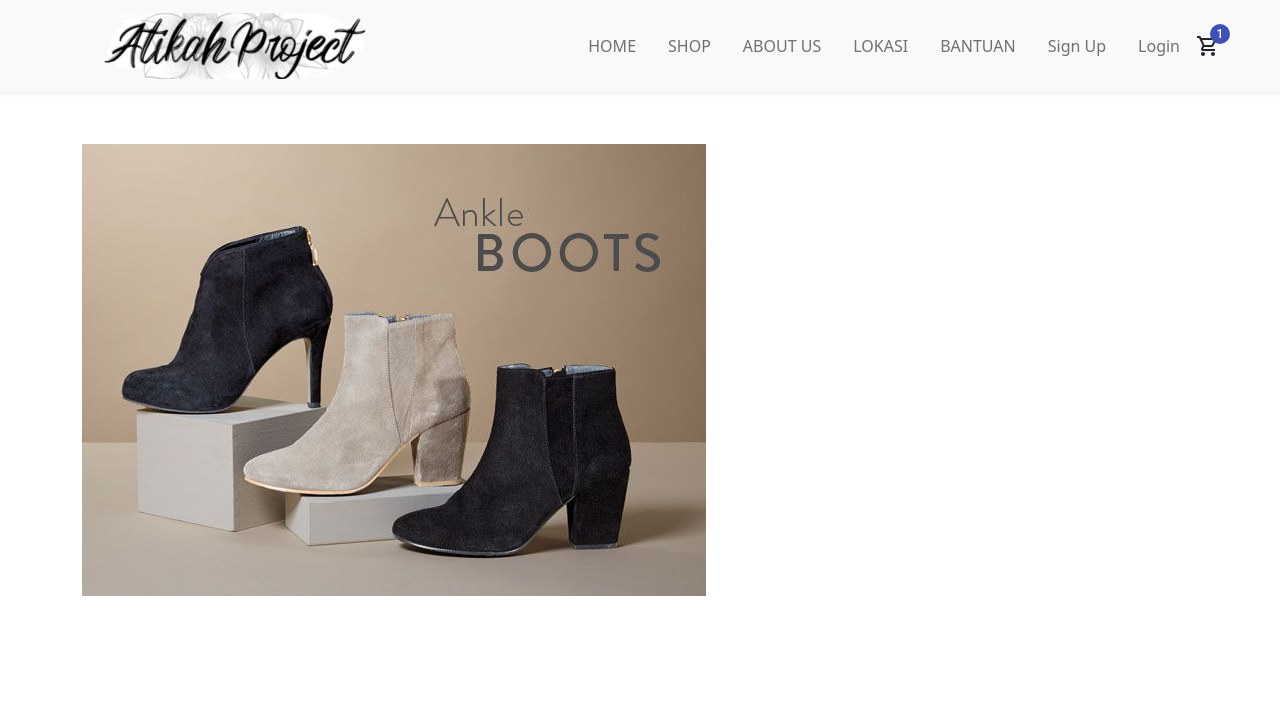
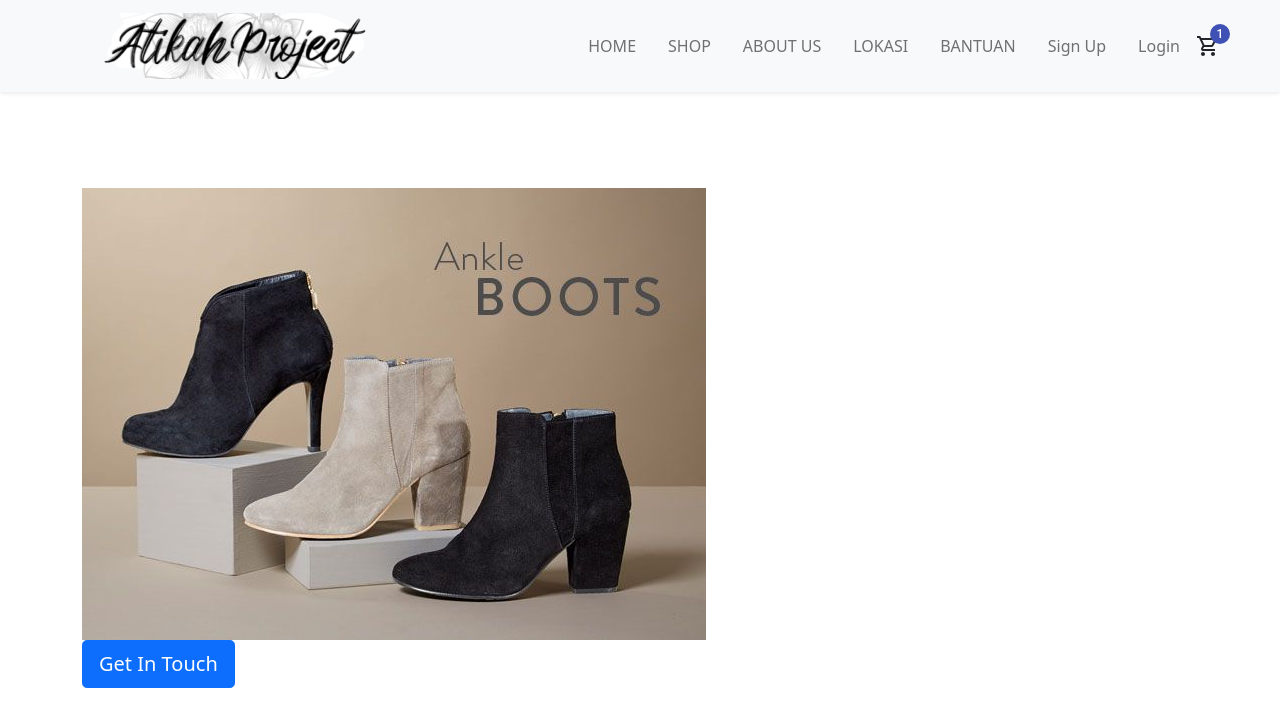
Before and after one commit to szatk/16_ATIKAH-AS_MINI-PROJECT, a React (Create React App) app in the folder my-app/: page / in a window 1280 px wide. Shown: the top 726 px of the page. Built offline with nearby package versions, Linux system fonts and the light colour scheme.

Commit message:
tampilan

```diff
--- a/my-app/src/assets/css/home.css
+++ b/my-app/src/assets/css/home.css
@@ -1,9 +1,8 @@
-.model{
+.svg{
     position: absolute;
-    width: 1112.1px;
-    height: 599px;
+    width: 100%;
+    height: 500px;
     left: 164px;
     top: 145px;
-
     background: #FFFFFF;
 }
--- a/my-app/src/assets/css/navbar.css
+++ b/my-app/src/assets/css/navbar.css
@@ -7,10 +7,11 @@
 cursor: pointer;
 margin-left: 25px;
 }
+
 .img {
-    position: absolute;
-width: 479px;
-height: 104px;
+position: absolute;
+width: 100%;
+height: 100px;
 left: 0px;
 top: 0px;
 
--- a/my-app/src/pages/Home.js
+++ b/my-app/src/pages/Home.js
@@ -8,28 +8,30 @@ import '../assets/css/home.css'
 
 function Home() {
     return (
-       <div>
+      <div id="my-content">
       <Navbar />
-      <div id="my-content">
 
       <div className="header-body d-flex justify-content-center ">
-        <div className="container mt-1">
+        <div className="container mt-5">
           <div className="row mb-5">
-            {/* <p className="timestamp">{timestamp}</p> */}
+            {/* <h1 style={{ margin: 'auto', textAlign: 'center' }}>{timestamp}</h1> */}
           </div>
           <div className="row">
-
-            <div className="col-md-8 ">
-              <img className="my-img" src={background} alt="profile-pic justify-content-center" />
+            <div className="col-md-12">
+              <img className="my-img" src={background} alt="profile-pic" />
             </div>
-            <div className="col-md-4">
+                <NavLink to="/contact">
+                  <button
+                    type="button"
+                    className="btn btn-primary btn-lg btn-getInTouch"
+                  >
+                    Get In Touch
+                  </button>
+                </NavLink>
               </div>
-
             </div>
           </div>
         </div>
-      </div>
-      </div>
   )
 }
 
```
